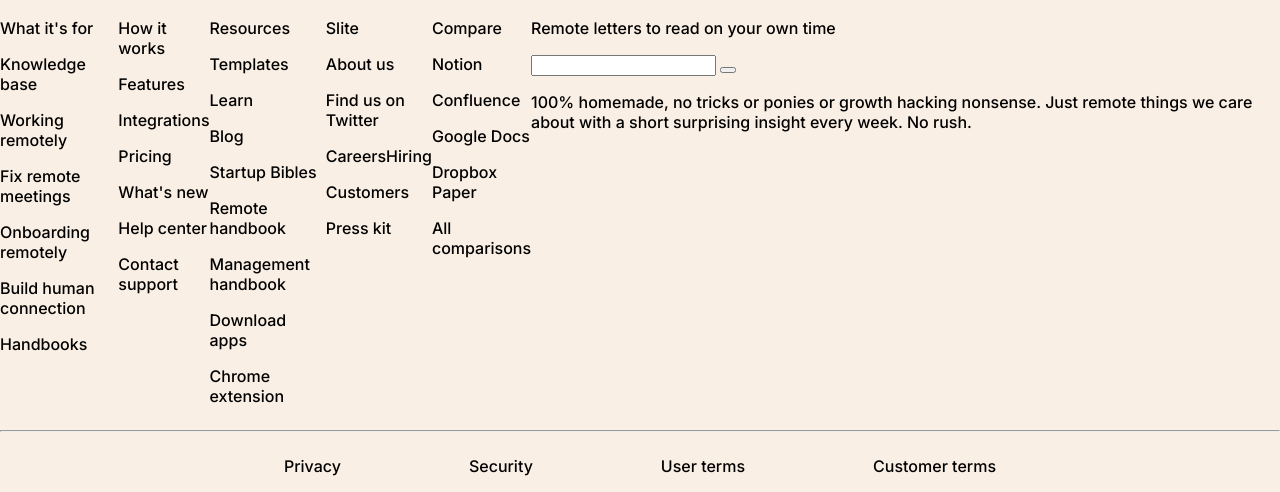
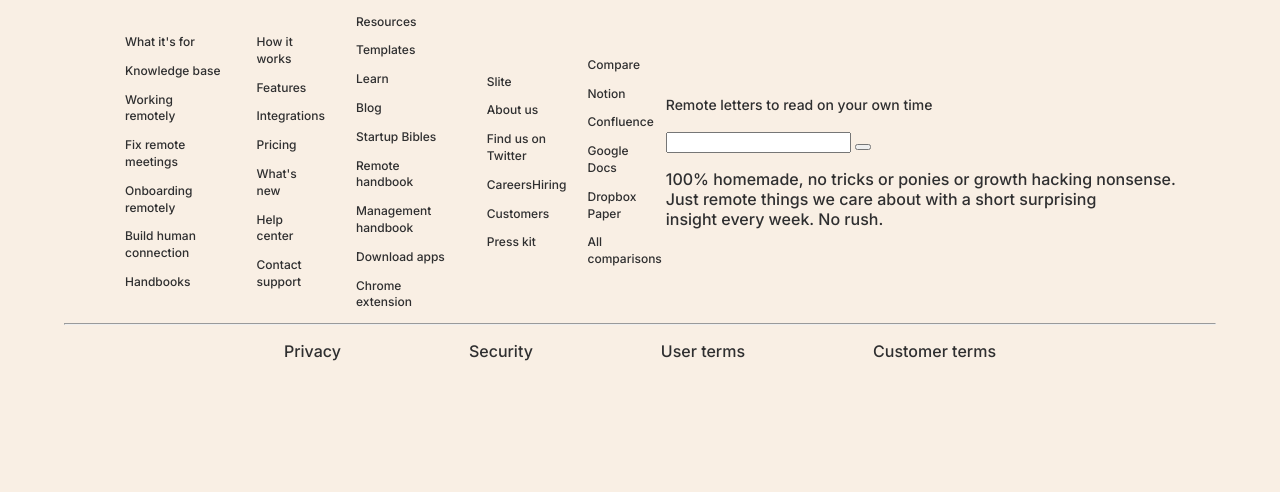
Before and after one commit to SebastianSlezak/Slite-Clone, a plain HTML site: page index.html in a window 1280 px wide. Shown: the part 7827-8319 px from the top of the page. After the commit the page ends 8204 px from the top, so only its background shows below. Drawn offline with Linux system fonts and the light colour scheme.

Commit message:
Adjust layout and styles for menu sections and titles

```diff
--- a/index.html
+++ b/index.html
@@ -644,8 +644,8 @@
                     </div>
                     <div class="newsletter-footer">
                         <p>
-                            100% homemade, no tricks or ponies or growth hacking nonsense.
-                            Just remote things we care about with a short surprising insight
+                            100% homemade, no tricks or ponies or growth hacking nonsense. <br>
+                            Just remote things we care about with a short surprising <br> insight
                             every week. No rush.
                         </p>
                     </div>
@@ -659,7 +659,6 @@
                     <p>User terms</p>
                     <p>Customer terms</p>
                 </div>
-                <div class="footer-space"></div>
             </div>
         </div>
     </div>
--- a/styles.css
+++ b/styles.css
@@ -871,6 +871,10 @@ main {
   letter-spacing: 0.0063rem;
 }
 
+footer {
+  color: #2f2f30;
+}
+
 .vector-logo {
   background: #ffffff;
   width: 100%;
@@ -878,6 +882,27 @@ main {
 
 .menu-section {
   display: flex;
+  align-items: center;
+  justify-content: center;
+}
+
+.menu-category p {
+  font-size: 0.75rem;
+  font-weight: 400;
+  line-height: 1.05rem;
+  margin-left: 15%;
+  margin-right: 15%;
+}
+
+.menu-title,
+.newsletter-description {
+  font-size: 0.875rem;
+  font-weight: 500;
+  line-height: 1.4rem;
+}
+
+.divider {
+  margin: 0 5%;
 }
 
 .legal-links {
@@ -886,7 +911,6 @@ main {
   justify-content: center;
 }
 
-
 .legal-links p {
   align-items: center;
   margin-left: 5%;
```
